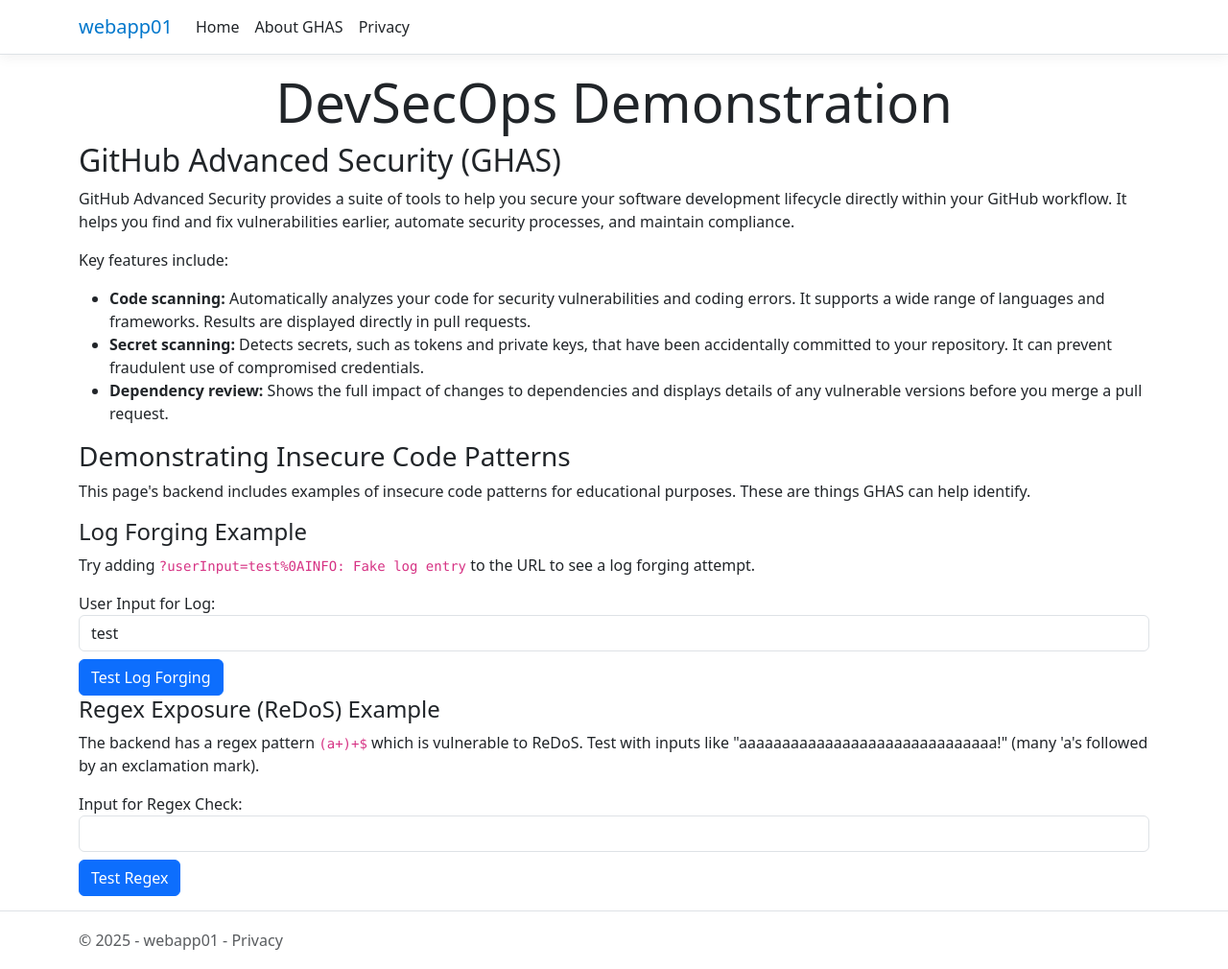
After one commit to githubabcs-devops/gh-aspnet-webapp-01, an ASP.NET Core app: page /DevSecOps in a window 1280 px wide. The commit adds this page. Shown: the whole page at 96% size. Run offline with ASP.NET Core 8, Linux system fonts and the light colour scheme; style sheets or scripts are compiled from the project's sources.

Commit message:
feat: Implement DevSecOps demo page

```diff
--- /dev/null
+++ b/src/webapp01/Pages/DevSecOps.cshtml
@@ -0,0 +1,55 @@
+@page
+@model webapp01.Pages.DevSecOpsModel
+@{
+    ViewData["Title"] = "DevSecOps Demonstration";
+}
+
+<div class="text-center">
+    <h1 class="display-4">@ViewData["Title"]</h1>
+</div>
+
+<div>
+    <h2>GitHub Advanced Security (GHAS)</h2>
+    <p>
+        GitHub Advanced Security provides a suite of tools to help you secure your software development lifecycle directly within your GitHub workflow.
+        It helps you find and fix vulnerabilities earlier, automate security processes, and maintain compliance.
+    </p>
+    <p>Key features include:</p>
+    <ul>
+        <li><strong>Code scanning:</strong> Automatically analyzes your code for security vulnerabilities and coding errors. It supports a wide range of languages and frameworks. Results are displayed directly in pull requests.</li>
+        <li><strong>Secret scanning:</strong> Detects secrets, such as tokens and private keys, that have been accidentally committed to your repository. It can prevent fraudulent use of compromised credentials.</li>
+        <li><strong>Dependency review:</strong> Shows the full impact of changes to dependencies and displays details of any vulnerable versions before you merge a pull request.</li>
+    </ul>
+
+    <h3>Demonstrating Insecure Code Patterns</h3>
+    <p>This page's backend includes examples of insecure code patterns for educational purposes. These are things GHAS can help identify.</p>
+
+    <h4>Log Forging Example</h4>
+    <p>Try adding <code>?userInput=test%0AINFO: Fake log entry</code> to the URL to see a log forging attempt.</p>
+    <form method="get">
+        <div class="form-group">
+            <label for="userInputLog">User Input for Log:</label>
+            <input type="text" class="form-control" id="userInputLog" name="userInput" value="test">
+        </div>
+        <button type="submit" class="btn btn-primary mt-2">Test Log Forging</button>
+    </form>
+    @if (!string.IsNullOrEmpty(Model.LogForgingTestResult))
+    {
+        <div class="alert alert-info mt-2">@Model.LogForgingTestResult</div>
+    }
+
+    <h4>Regex Exposure (ReDoS) Example</h4>
+    <p>The backend has a regex pattern <code>(a+)+$</code> which is vulnerable to ReDoS. Test with inputs like "aaaaaaaaaaaaaaaaaaaaaaaaaaaaaa!" (many 'a's followed by an exclamation mark).</p>
+    <form method="post">
+        <div class="form-group">
+            <label for="regexInput">Input for Regex Check:</label>
+            <input type="text" class="form-control" id="regexInput" asp-for="RegexInput">
+        </div>
+        <button type="submit" class="btn btn-primary mt-2" asp-page-handler="CheckRegex">Test Regex</button>
+    </form>
+    @if (!string.IsNullOrEmpty(Model.RegexTestResult))
+    {
+        <div class="alert alert-info mt-2">@Model.RegexTestResult</div>
+    }
+
+</div>
--- /dev/null
+++ b/src/webapp01/Pages/DevSecOps.cshtml.cs
@@ -0,0 +1,84 @@
+using Microsoft.AspNetCore.Mvc;
+using Microsoft.AspNetCore.Mvc.RazorPages;
+using Microsoft.Extensions.Logging;
+using System;
+using System.Text.RegularExpressions;
+
+namespace webapp01.Pages
+{
+    public class DevSecOpsModel : PageModel
+    {
+        private readonly ILogger<DevSecOpsModel> _logger;
+
+        [BindProperty(SupportsGet = true)]
+        public string? UserInput { get; set; }
+
+        [BindProperty]
+        public string? RegexInput { get; set; }
+
+        public string? LogForgingTestResult { get; private set; }
+        public string? RegexTestResult { get; private set; }
+
+        public DevSecOpsModel(ILogger<DevSecOpsModel> logger)
+        {
+            _logger = logger;
+        }
+
+        public void OnGet()
+        {
+            _logger.LogInformation("DevSecOps page visited at {Time}", DateTime.UtcNow);
+
+            if (!string.IsNullOrEmpty(UserInput))
+            {
+                // Insecure Log Forging: UserInput is directly logged.
+                // A malicious user could inject newline characters and fake log entries.
+                // Example: userInput = "test%0AINFO:+User+logged+out"
+                _logger.LogInformation("User input from query: " + UserInput);
+                LogForgingTestResult = $"Logged: 'User input from query: {UserInput}'. Check the application logs.";
+            }
+        }
+
+        public IActionResult OnPostCheckRegex()
+        {
+            _logger.LogInformation("Checking regex pattern for input: {Input}", RegexInput);
+            RegexTestResult = PerformRegexCheck(RegexInput ?? string.Empty);
+            return Page();
+        }
+
+        private string PerformRegexCheck(string input)
+        {
+            // Insecure Regex (Potential ReDoS - Regular Expression Denial of Service)
+            // The pattern (a+)+$ is an example of an "evil regex".
+            // With inputs like "aaaaaaaaaaaaaaaaaaaaaaaaaaaaaa!" (many 'a's followed by '!')
+            // it can cause catastrophic backtracking, leading to high CPU usage and denial of service.
+            // GHAS Code Scanning can often detect such vulnerable regex patterns.
+            string pattern = @"(a+)+$";
+            string result;
+            try
+            {
+                // It's good practice to set a timeout for regex operations.
+                if (Regex.IsMatch(input, pattern, RegexOptions.None, TimeSpan.FromSeconds(2)))
+                {
+                    result = "Regex pattern matched.";
+                    _logger.LogInformation(result);
+                }
+                else
+                {
+                    result = "Regex pattern did not match.";
+                    _logger.LogInformation(result);
+                }
+            }
+            catch (RegexMatchTimeoutException ex)
+            {
+                result = $"Regex operation timed out for input: '{input}'. This indicates a potential ReDoS vulnerability. Exception: {ex.Message}";
+                _logger.LogWarning(result);
+            }
+            catch (Exception ex)
+            {
+                result = $"An error occurred during regex matching: {ex.Message}";
+                _logger.LogError(ex, result);
+            }
+            return result;
+        }
+    }
+}
--- a/src/webapp01/Pages/Index.cshtml
+++ b/src/webapp01/Pages/Index.cshtml
@@ -9,5 +9,6 @@
         <h5 class="card-title">.NET 💜 Azure v4</h5>
         <p class="card-text">Learn about <a href="https://learn.microsoft.com/aspnet/core">building Web apps with ASP.NET Core</a>.</p>
         <p class="card-text">Visit our <a asp-page="/About">About GHAS</a> page to learn about GitHub Advanced Security features.</p>
+        <p class="card-text">Explore our <a asp-page="/DevSecOps">DevSecOps Demo</a> page.</p>
     </div>
 </div>
```
Also changed, not shown: src/webapp01/webapp01.csproj.
